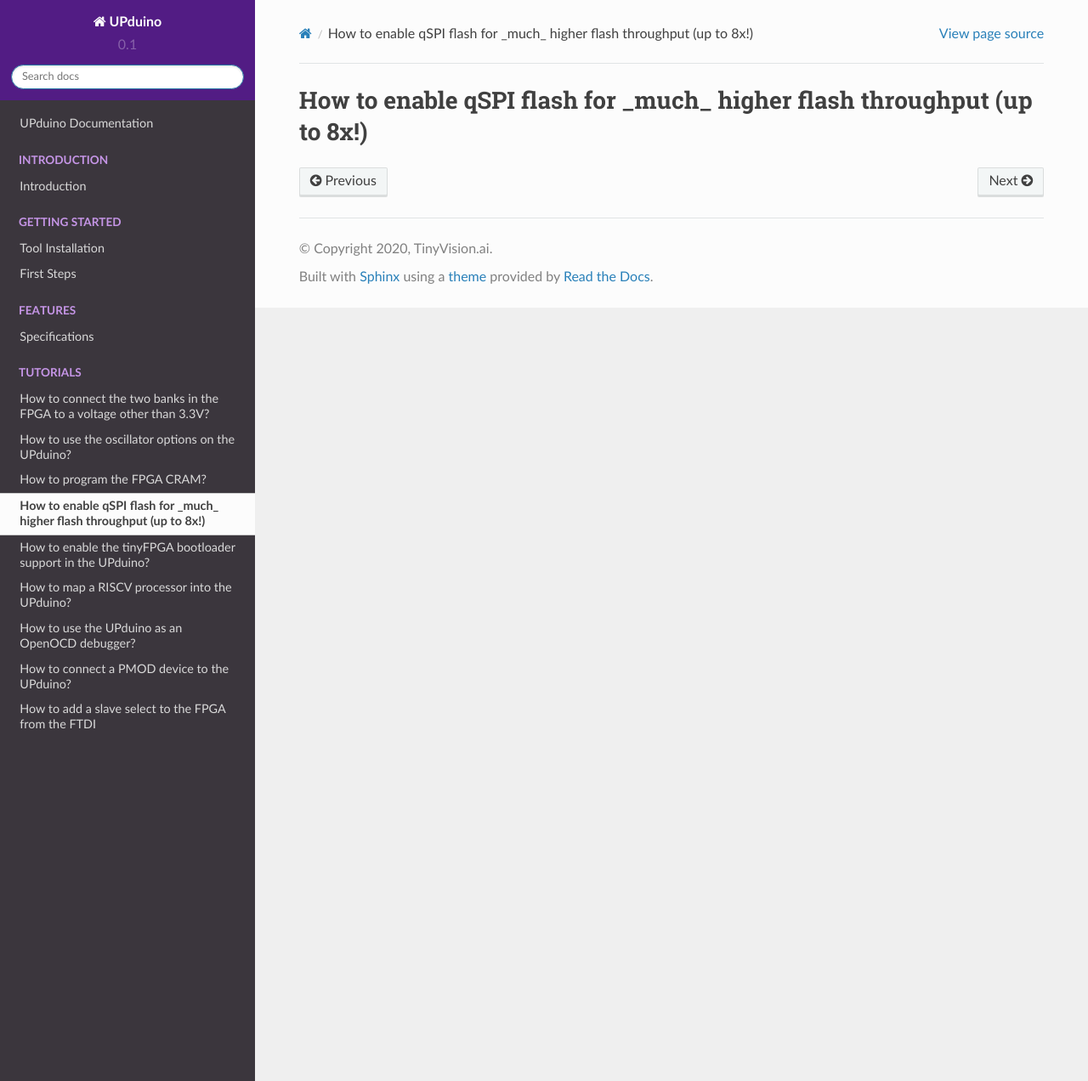
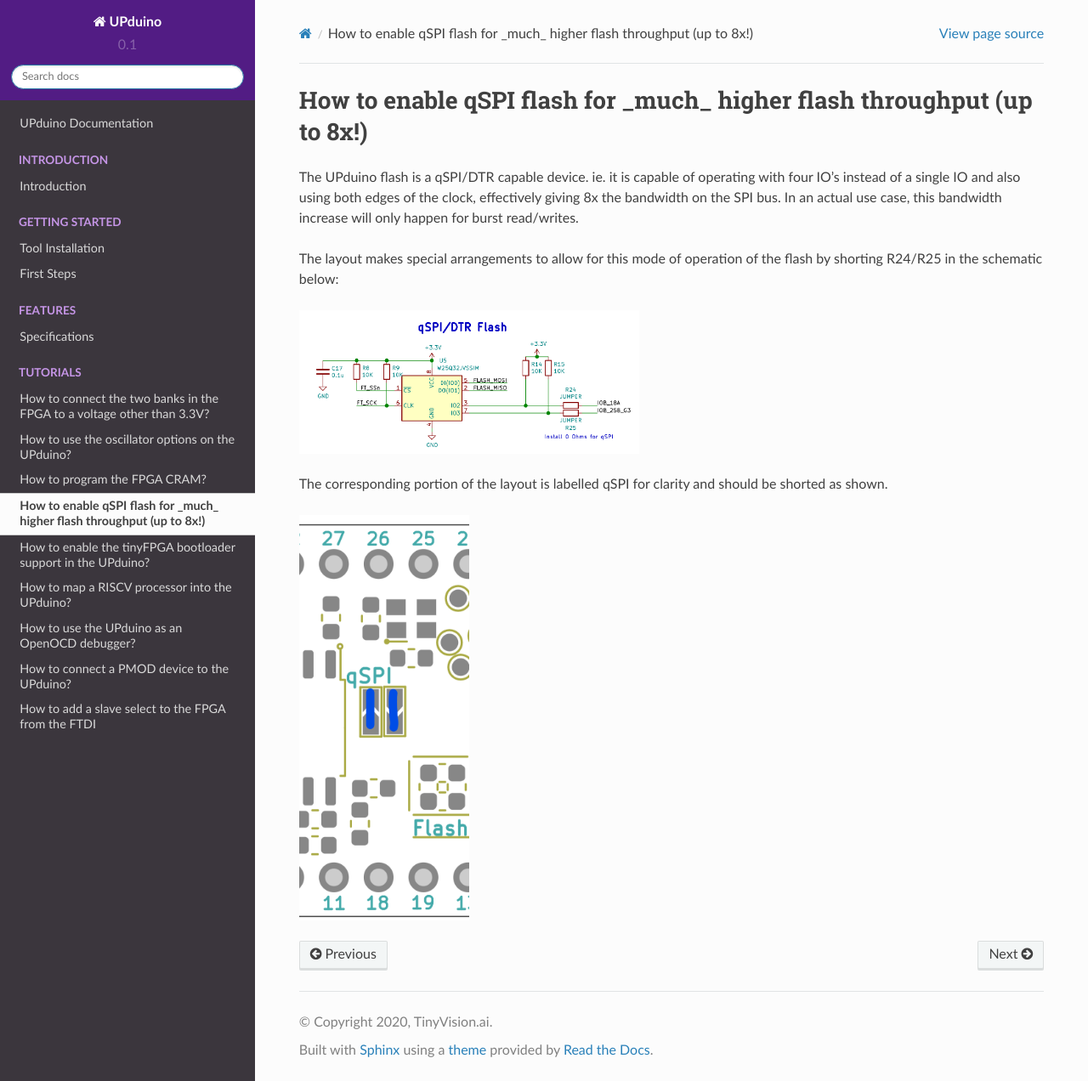
Before and after one commit to tinyvision-ai-inc/UPduino-v3.0, a Sphinx documentation site: the page built from docs/source/tutorials/qspi_flash.rst, in a window 1280 px wide and 1272 px high. Shown: the whole window at 85% size. Built offline with Sphinx 7.4.7 and the Read the Docs theme 2.0.0, drawn with Linux system fonts in a browser that asks for light colours; pages that are not in the unit, such as notebooks, are missing from menus.

Commit message:
Added qSPI mode docs

```diff
--- a/docs/source/tutorials/qspi_flash.rst
+++ b/docs/source/tutorials/qspi_flash.rst
@@ -1,2 +1,16 @@
 How to enable qSPI flash for _much_ higher flash throughput (up to 8x!)
 ====
+
+The UPduino flash is a qSPI/DTR capable device. ie. it is capable of operating with four IO's instead of a single IO and also using both edges of the clock, effectively giving 8x the bandwidth on the SPI bus. In an actual use case, this bandwidth increase will only happen for burst read/writes.
+
+The layout makes special  arrangements to allow for this mode of operation of the flash by shorting R24/R25 in the schematic below:
+
+.. image:: upduino_qspi_schematic.png
+  :width: 400
+  :alt: UPduino qSPI connection schematic
+
+The corresponding portion of the layout is labelled qSPI for clarity and should be shorted as shown.
+
+.. image:: upduino_qspi_layout.png
+  :width: 200
+  :alt: UPduino qSPI connection layout
```
Also changed, not shown: docs/source/tutorials/upduino_qspi_layout.png (added), docs/source/tutorials/upduino_qspi_schematic.png (added).
